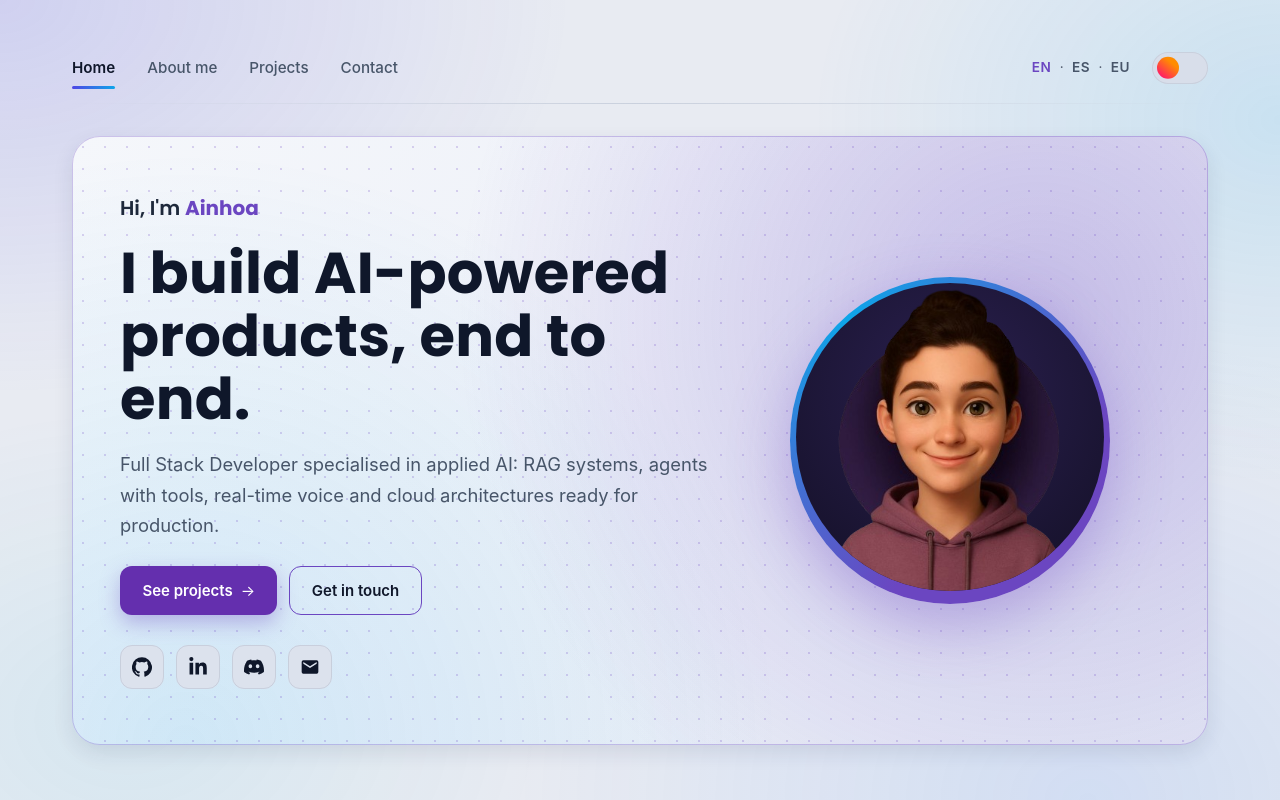
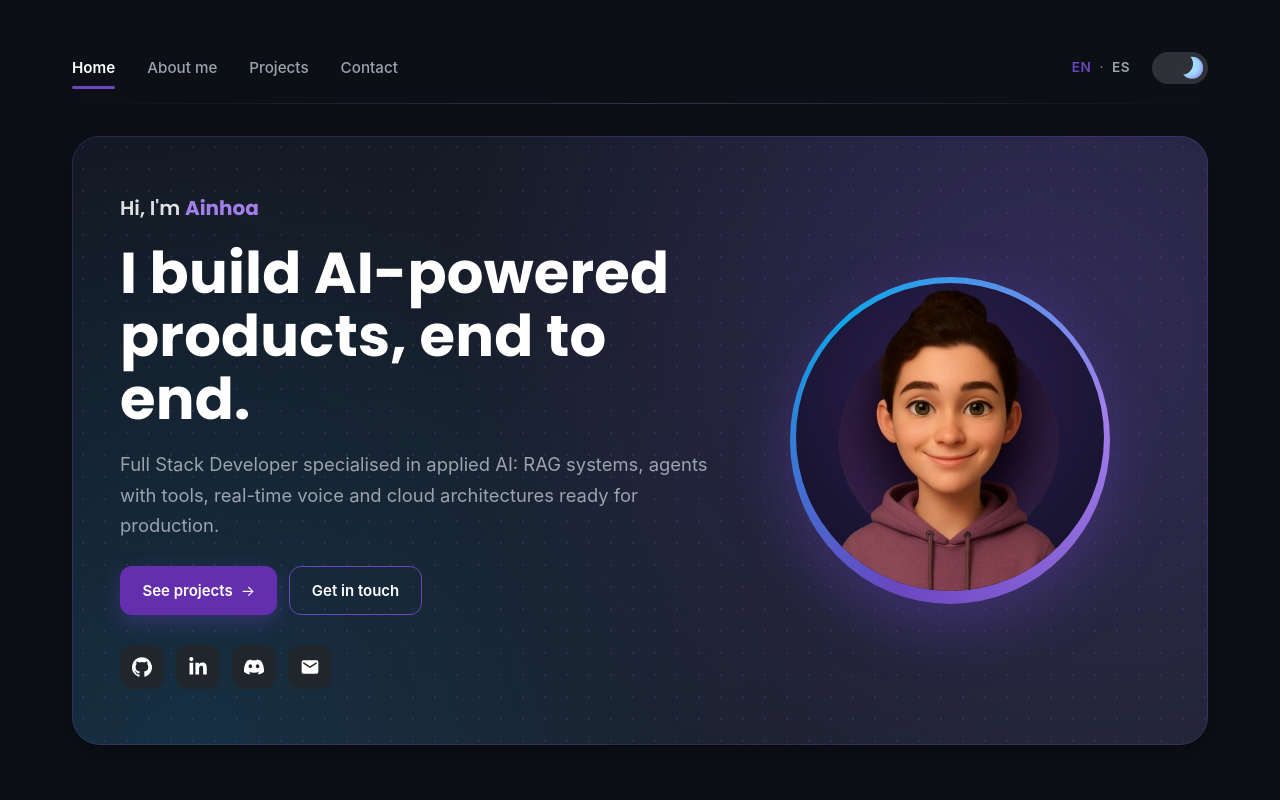
Before and after one commit to noaregui/Web-portfolio, a Vue app: page / in a window 1280 px wide. Shown: the top 800 px of the page. Built offline with nearby package versions, Linux system fonts and the light colour scheme.

Commit message:
chore: default to dark theme and disable the Basque locale (#21)

```diff
--- a/index.html
+++ b/index.html
@@ -6,17 +6,14 @@
     <meta name="viewport" content="width=device-width, initial-scale=1.0" />
     <title>Hi, I’m Ainhoa!</title>
     <script>
-      // Apply the saved (or OS) theme before the app renders to avoid a flash.
-      // Kept in sync with src/composables/useTheme.js.
+      // Apply the saved theme (dark by default) before the app renders to avoid
+      // a flash. Kept in sync with src/composables/useTheme.js.
       ;(function () {
         var theme
         try {
           theme = localStorage.getItem('theme')
         } catch (e) {}
-        if (theme !== 'light' && theme !== 'dark') {
-          theme = window.matchMedia('(prefers-color-scheme: light)').matches ? 'light' : 'dark'
-        }
-        document.documentElement.dataset.theme = theme
+        document.documentElement.dataset.theme = theme === 'light' ? 'light' : 'dark'
       })()
     </script>
   </head>
--- a/src/composables/useTheme.js
+++ b/src/composables/useTheme.js
@@ -7,17 +7,14 @@ import { readonly, ref } from 'vue'
  * before the app loads (to avoid a flash of the wrong theme); this composable
  * keeps it in sync afterwards.
  *
- * - With no saved choice, the theme follows the OS setting, live.
- * - Once the visitor toggles it, the choice is saved and the OS is ignored.
+ * - Dark by default, whatever the OS setting.
+ * - Once the visitor toggles it, the choice is saved and reused on later visits.
  */
 
 const STORAGE_KEY = 'theme'
 const THEMES = ['light', 'dark']
 
-const systemQuery =
-  typeof window !== 'undefined' && window.matchMedia
-    ? window.matchMedia('(prefers-color-scheme: light)')
-    : null
+const DEFAULT_THEME = 'dark'
 
 function readStoredTheme() {
   try {
@@ -28,22 +25,12 @@ function readStoredTheme() {
   }
 }
 
-function systemTheme() {
-  return systemQuery?.matches ? 'light' : 'dark'
-}
-
 function applyTheme(value) {
   document.documentElement.dataset.theme = value
 }
 
-const theme = ref(document.documentElement.dataset.theme || readStoredTheme() || systemTheme())
+const theme = ref(document.documentElement.dataset.theme || readStoredTheme() || DEFAULT_THEME)
 applyTheme(theme.value)
-
-systemQuery?.addEventListener('change', () => {
-  if (readStoredTheme()) return
-  theme.value = systemTheme()
-  applyTheme(theme.value)
-})
 
 function setTheme(value) {
   if (!THEMES.includes(value)) return
--- a/src/i18n/index.js
+++ b/src/i18n/index.js
@@ -2,7 +2,10 @@ import { watch } from 'vue'
 import { createI18n } from 'vue-i18n'
 import en from '@/locales/en.json'
 import es from '@/locales/es.json'
-import eu from '@/locales/eu.json'
+// Basque is temporarily disabled: its texts stay in the repo (src/locales/eu.json
+// and `content.eu` in the data files). To re-enable it, uncomment the three
+// lines marked "// eu" in this file.
+// import eu from '@/locales/eu.json' // eu
 
 /**
  * Languages.
@@ -17,7 +20,7 @@ import eu from '@/locales/eu.json'
 export const LOCALES = [
   { code: 'en', label: 'EN', name: 'English' },
   { code: 'es', label: 'ES', name: 'Español' },
-  { code: 'eu', label: 'EU', name: 'Euskara' },
+  // { code: 'eu', label: 'EU', name: 'Euskara' }, // eu
 ]
 
 export const DEFAULT_LOCALE = 'en'
@@ -46,7 +49,7 @@ export const i18n = createI18n({
   legacy: false,
   locale: readStoredLocale() || browserLocale() || DEFAULT_LOCALE,
   fallbackLocale: DEFAULT_LOCALE,
-  messages: { en, es, eu },
+  messages: { en, es /* , eu */ }, // eu
 })
 
 function applyToDocument(code) {
```
